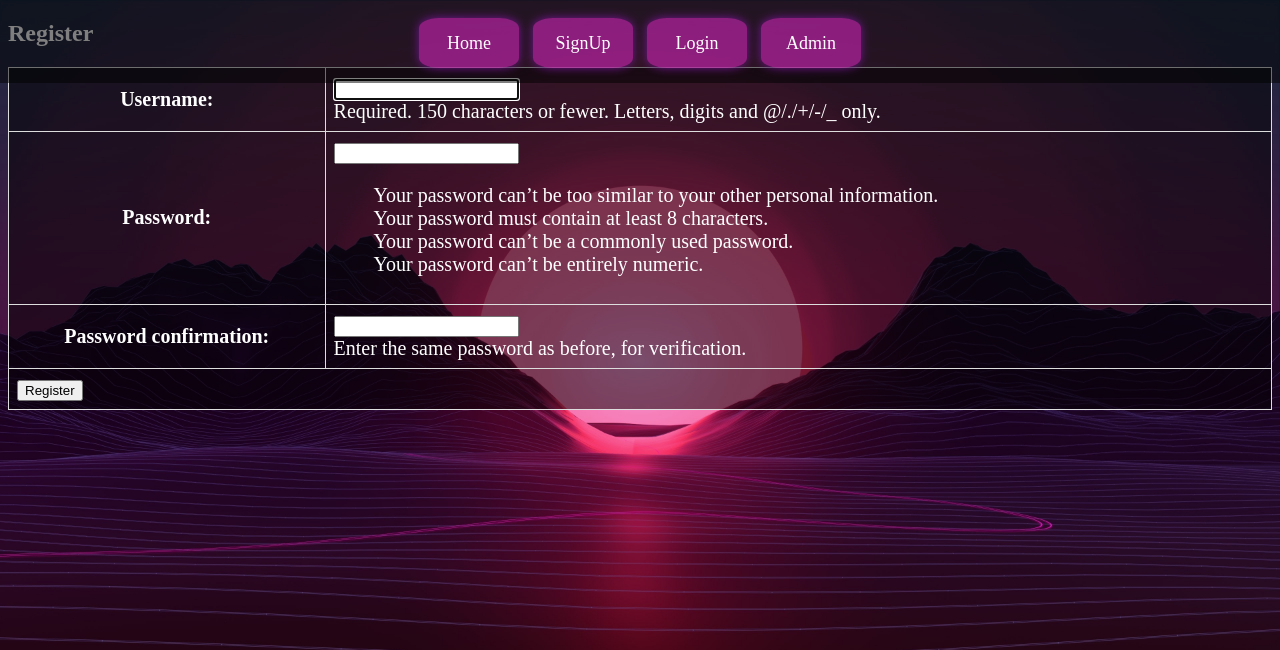
After one commit to GGWPXXXX/ku-polls, a Django app: page /signup/ in a window 1280 px wide. The commit adds this page. Shown: the top 650 px of the page. Run offline with Django 4.2, Linux system fonts and the light colour scheme.

Commit message:
Completed register system.

```diff
--- a/mysite/urls.py
+++ b/mysite/urls.py
@@ -17,12 +17,13 @@ Including another URLconf
 from django.contrib import admin
 from django.urls import path, include
 from django.views.generic import RedirectView
-from polls.views import LogoutView
+from polls.views import LogoutView, signup
 
 urlpatterns = [
     path('admin/', admin.site.urls),
     path("accounts/logout/", LogoutView.as_view(), name="logout"),
     path('accounts/', include('django.contrib.auth.urls')),
+    path('signup/', signup, name='signup'),
     path("polls/", include("polls.urls")),
     path('', RedirectView.as_view(pattern_name='polls:index')),
 
--- a/polls/templates/index.html
+++ b/polls/templates/index.html
@@ -19,7 +19,7 @@
             <li><a href="{% url 'logout'%}">Logout</a></li>
             {% else %}
             <li><a href="{% url 'polls:index' %}">Home</a></li>
-            <li><a href=""></a>Register</a></li>
+            <li><a href="{% url 'signup'%}">SignUp</a></a></li>
             <li><a href="{% url 'login' %}">Login</a></li>
             <li><a href="{% url 'admin:login' %}">Admin</a></li>
             {% endif %}
@@ -27,8 +27,6 @@
     </div>
     {% if user.is_authenticated %}
         Welcome back, {{ user.username }}
-    {% else%}
-        <marquee behavior="alternate" direction="left" id="marq_login"> You need to login !</marquee>
     {% endif %}
     {% if messages %}
     <div class="messages">
--- /dev/null
+++ b/polls/templates/registration/signup.html
@@ -0,0 +1,39 @@
+<!DOCTYPE html>
+<html lang="en">
+  <head>
+    <meta charset="UTF-8" />
+    <meta name="viewport" content="width=device-width, initial-scale=1.0" />
+    {% load static %}
+    <link rel="stylesheet" href="{% static 'style.css' %}" />
+    <title>Register</title>
+  </head>
+  <body>
+    <div id="header">
+        <ul>
+            {% if user.is_authenticated %}
+            <li><a href="{% url 'polls:index' %}">Home</a></li>
+            <li><a href="{% url 'logout'%}">Logout</a></li>
+            {% else %}
+            <li><a href="{% url 'polls:index' %}">Home</a></li>
+            <li><a href="{% url 'signup'%}">SignUp</a></a></li>
+            <li><a href="{% url 'login' %}">Login</a></li>
+            <li><a href="{% url 'admin:login' %}">Admin</a></li>
+            {% endif %}
+        </ul>
+    </div>
+    <h2>Register</h2>
+    <form method="POST">
+      {% csrf_token %}
+      <table style="padding: 2ex">
+        {{ form.as_table }} {# this line shows the sign-up form #}
+        <tr>
+          <td colspan="2">
+            <button type="submit">Register</button>
+          </td>
+        </tr>
+      </table>
+    </form>
+
+
+  </body>
+</html>
--- a/polls/views.py
+++ b/polls/views.py
@@ -1,4 +1,4 @@
-from django.http import Http404
+from django.http import Http404, HttpRequest
 from django.shortcuts import render, get_object_or_404, redirect
 from django.urls import reverse_lazy
 from .models import Question, Choice, Vote
@@ -7,6 +7,8 @@ from django.views import generic
 from django.contrib import messages
 from django.contrib.auth.decorators import login_required
 from django.contrib.auth.views import LogoutView
+from django.contrib.auth.forms import UserCreationForm
+from django.contrib.auth import login, authenticate
 
 class IndexView(generic.ListView):
     """
@@ -97,3 +99,22 @@ def vote(request, question_id):
 
 class LogoutView(LogoutView):
     next_page = reverse_lazy('polls:index')
+
+def signup(request: HttpRequest):
+    if request.method == "POST":
+        form = UserCreationForm(request.POST)
+        if form.is_valid():
+            form.save()
+            # get named fields from the form data
+            username = form.cleaned_data.get('username')
+            # password input field is named 'password1'
+            raw_passwd = form.cleaned_data.get('password1')
+            user = authenticate(username=username,password=raw_passwd)
+            login(request, user)
+            return redirect('polls:index')
+        # what if form is not valid?
+        # we should display a message in signup.html
+    else:
+        # create a user form and display it the signup page
+        form = UserCreationForm()
+    return render(request, 'registration/signup.html', {'form': form})
```
Also changed, not shown: polls/templates/registration/login.html (+13 -0 lines).
